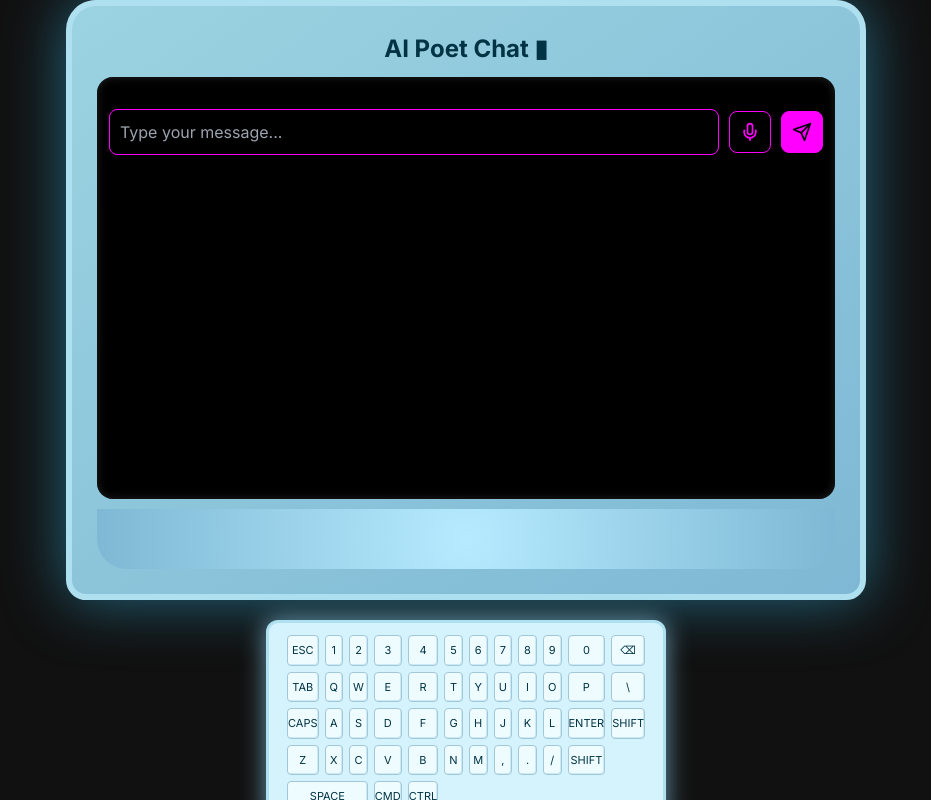
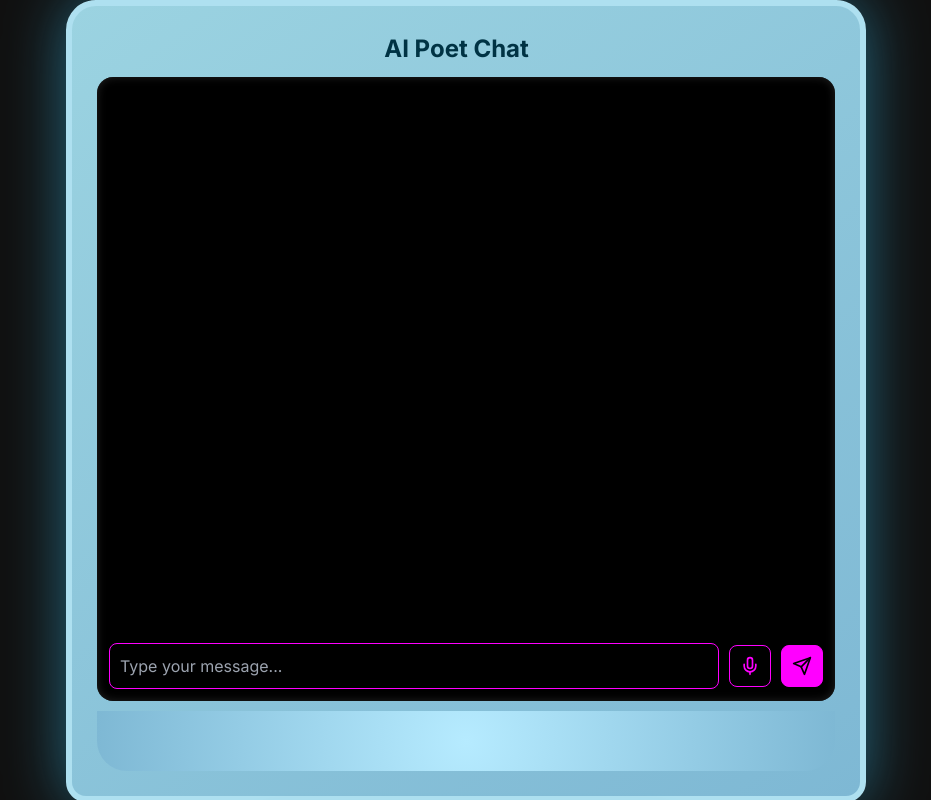
Before and after one commit to thebougiebruja/bougiebruja-oracle, a Next.js app: page / in a window 1280 px wide. Shown: the top 800 px of the page, without its empty margins (174-1105 px from the left). Built offline with nearby package versions, Linux system fonts and the light colour scheme.

Commit message:
Update RetroStyles.css
change window height

```diff
--- a/src/app/RetroStyles.css
+++ b/src/app/RetroStyles.css
@@ -48,13 +48,14 @@
   display: flex;
   flex-direction: column;
   justify-content: space-between;
+  height: 600px !important;
 }
 
 /* Chat window inside screen */
 .chat-window {
   display: flex;
   flex-direction: column;
-  height: 100%;
+  height: 600px !important;
 }
 
 /* Messages container */
```
